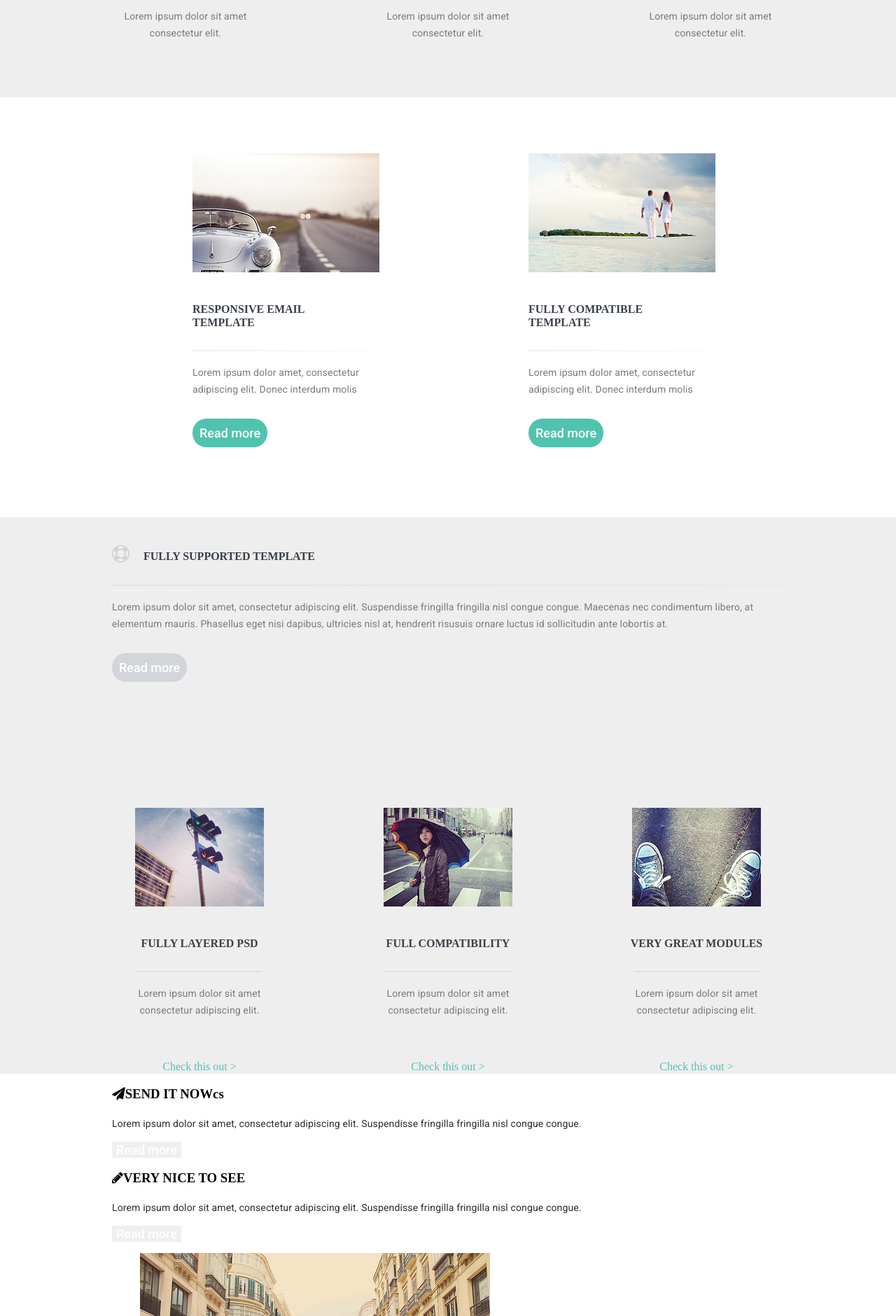
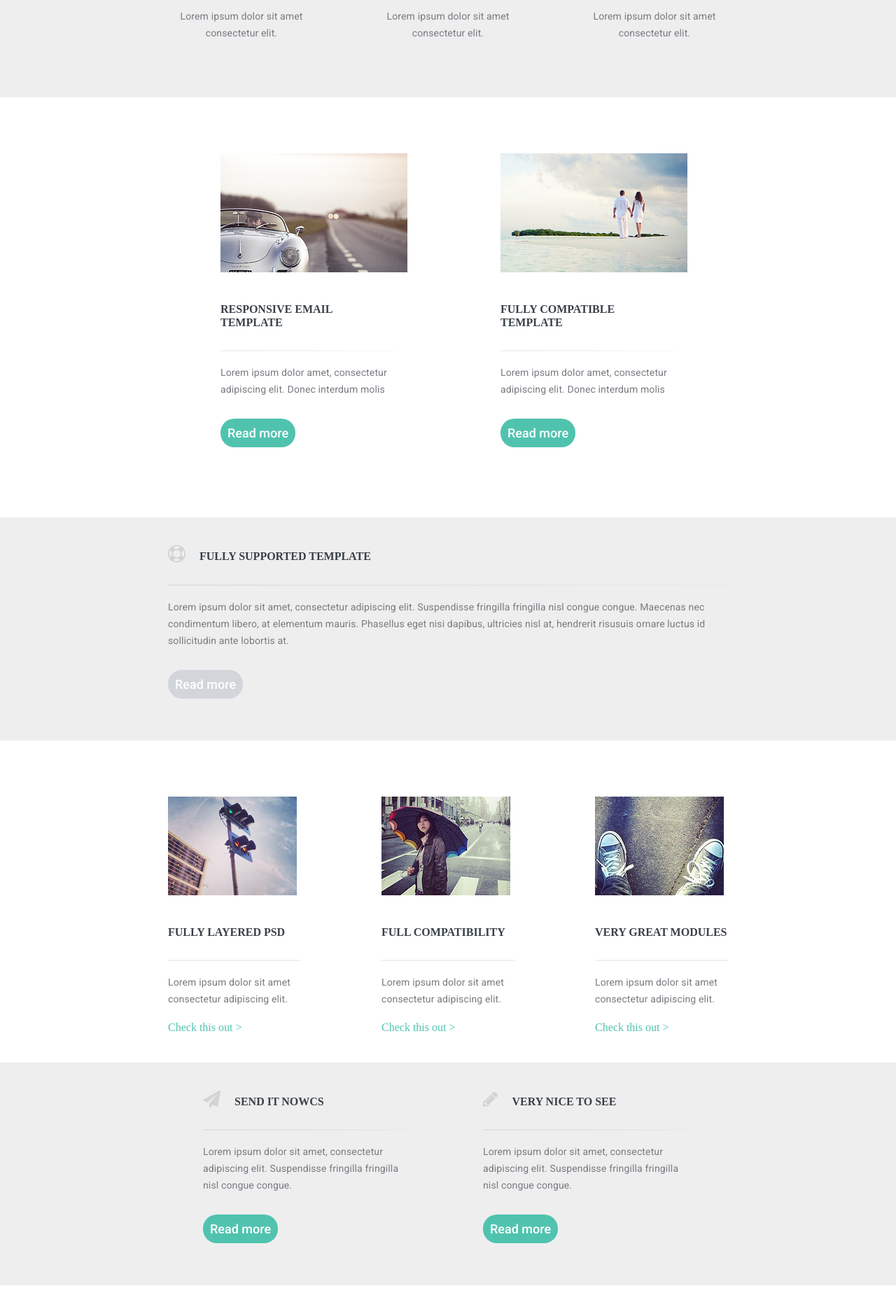
Before and after one commit to pavelbaranchuk/Elena-website-markup, a website: page index.html in a window 1280 px wide. Shown: the part 920-2800 px from the top of the page at 70% size. Drawn offline with nearby package versions, Linux system fonts and the light colour scheme; files that its build step writes are made by us from their sources.

Commit message:
Made changes to finish nissing sections.

```diff
--- a/index.html
+++ b/index.html
@@ -133,41 +133,41 @@
     </div>
   </section>
 
-  <section class="features">
-    <div class="container features__content">
-      <article class="features__item">
-        <img class="features__image" src="img/screen-3.png" alt="features-image">
-        <h3 class="features__heading">
+  <section class="feature">
+    <div class="container feature__content">
+      <article class="feature__item">
+        <img class="feature__image" src="img/screen-3.png" alt="feature-image">
+        <h3 class="feature__heading">
           FULLY LAYERED PSD
         </h3>
-        <p class="features__text text">
+        <p class="feature__text text">
           Lorem ipsum dolor sit amet consectetur adipiscing elit.
         </p>
-        <a class="features__link" href="#">
+        <a class="feature__link" href="#">
           Check this out >
         </a>
       </article>
-      <article class="features__item">
-        <img class="features__image" src="img/screen-4.png" alt="features-image">
-        <h3 class="features__heading">
+      <article class="feature__item">
+        <img class="feature__image" src="img/screen-4.png" alt="feature-image">
+        <h3 class="feature__heading">
           FULL COMPATIBILITY
         </h3>
-        <p class="features__text text">
+        <p class="feature__text text">
           Lorem ipsum dolor sit amet consectetur adipiscing elit.
         </p>
-        <a class="features__link" href="#">
+        <a class="feature__link" href="#">
           Check this out >
         </a>
       </article>
-      <article class="features__item">
-        <img class="features__image" src="img/screen-5.png" alt="features-image">
-        <h3 class="features__heading">
+      <article class="feature__item">
+        <img class="feature__image" src="img/screen-5.png" alt="feature-image">
+        <h3 class="feature__heading">
           VERY GREAT MODULES
         </h3>
-        <p class="features__text text">
+        <p class="feature__text text">
           Lorem ipsum dolor sit amet consectetur adipiscing elit.
         </p>
-        <a class="features__link" href="#">
+        <a class="feature__link" href="#">
           Check this out >
         </a>
       </article>
@@ -205,20 +205,22 @@
 
   <section class="themeforest">
     <div class="themeforest__container container">
-      <ul class="themeforest__menu menu">
-        <li class="themeforest__menu-item">
-          <img class="actions__image" src="img/screen-6.png" alt="actions-image">
-          <h3 class="themeforest__article-heading heading heading_3">
+      <section class="themeforest__item">
+        <div class="image-container">
+          <img class="themeforest__image" src="img/screen-6.png" alt="actions-image" />
+        </div>
+      </section>
+      <section class="themeforest__item" >
+        <h3 class="themeforest__heading">
           JUST FOR YOU ON THEMEFOREST
         </h3>
         <p class="themeforest__text text">
           Lorem ipsum dolor sit amet, consectetur adipiscing elit. Donec interdum mollis risus, in mattis erat convallis egestas.
         </p>
-          <button class="header__button">
+        <button class="themeforest__button themeforest__button-text">
           Read more
         </button>
-        </li>
-      </ul>
+      </section>
     </div>
   </section>
 
@@ -248,7 +250,11 @@
   <footer class="footer">
     <div class="container">
       <div>Elenea</div>
-      <div></div>
+      <div>
+          <i class="fa fa-google-plus" aria-hidden="true"></i>
+          <i class="fa fa-facebook" aria-hidden="true"></i>
+          <i class="fa fa-twitter" aria-hidden="true"></i>
+      </div>
     </div>
   </footer>
 
--- a/scss/_variables.scss
+++ b/scss/_variables.scss
@@ -1,11 +1,14 @@
-$container-width: 960px;
+$container-width: 800px;
 $medium-padding: 40px;
 
-$color-1: white;
-$color-2: #eeeeef;
-$color-3: #2a2d2e;
-$color-4: #9a9b9b;
-$color-5: #acadae;
+$color-1: #eeeeef;
+$color-2: white;
+$color-3: black;
+$color-4: #384048;
+$color-5: #50c3af;
+$color-6: #787b80;
+$color-7: #d2d5da;
+
 
 $medium-weight: 500;
 $black-weight: 900;
--- a/scss/components/_actions.scss
+++ b/scss/components/_actions.scss
@@ -1,5 +1,5 @@
-.action {
-    background: $color-2;
+.actions {
+    background: $color-1;
 
     &__item {
       display: inline-block;
@@ -19,15 +19,15 @@
       }
 
     &__button {
-      background: #50c3af;
+      background: $color-5;
       border-radius: 20px;
       padding: 10px 10px;
-      margin: 10px 0 100px 0;
+      margin: 10px 0 60px 0;
     }
 
     &__heading {
       position: relative;
-      color: #384048;
+      color: $color-4;
       font-size: 12pt;
       text-transform: uppercase;
       margin: 40px 0 50px;
@@ -57,7 +57,7 @@
 
     &__text {
       margin-bottom: 20px;
-      color: #787b80;
+      color: $color-6;
     }
 
     &__button-text {
--- a/scss/components/_categories.scss
+++ b/scss/components/_categories.scss
@@ -1,5 +1,5 @@
 .categories {
-  background: $color-2;
+  background: $color-1;
 
   &__content {
     display: flex;
@@ -28,7 +28,7 @@
       bottom: -2rem;
       height: 2px;
       opacity: 0.06;
-      background: black;
+      background: $color-3;
     }
   }
 
@@ -45,6 +45,6 @@
 
   &__text {
     margin-bottom: 80px;
-    color: #787b80;
+    color: $color-6;
   }
 }
--- a/scss/components/_features.scss
+++ b/scss/components/_feature.scss
@@ -1,8 +1,7 @@
-.features {
+.feature {
     &__item {
       display: inline-block;
-      text-align: center;
-      max-width: 250px;
+      max-width: 190px;
     }
 
     &__content {
@@ -12,20 +11,25 @@
       }
 
     &__button {
-      background: #50c3af;
+      background: $color-5;
       border-radius: 20px;
       padding: 10px 10px;
       margin: 10px 0 100px 0;
     }
 
     &__link {
-        color: #50c3af;
+        color: $color-5;
+        display: inline-block;
         text-decoration-line: none;
+        margin-bottom: 40px;
+        &:hover {
+          text-decoration: underline;
+        }
     }
 
     &__heading {
       position: relative;
-      color: #384048;
+      color: $color-4;
       font-size: 12pt;
       text-transform: uppercase;
       margin: 40px 0 50px;
@@ -33,12 +37,12 @@
       &:after {
         content: "";
         position: absolute;
-        left: 35px;
-        right: 35px;
+        left: 0;
+        right: 0;
         bottom: -2rem;
         height: 2px;
         opacity: 0.06;
-        background: black;
+        background: $color-3;
       }
     }
 
@@ -54,7 +58,7 @@
     }
 
     &__text {
-      margin-bottom: 20px;
-      color: #787b80;
+        margin-bottom: 20px;
+        color: $color-6;
     }
   }
--- a/scss/components/_heading.scss
+++ b/scss/components/_heading.scss
@@ -1,5 +1,5 @@
 .heading {
-  color: $color-3;
+  color: $color-2;
   margin: 10px 0;
 
   &_1 {
--- a/scss/components/_supported.scss
+++ b/scss/components/_supported.scss
@@ -1,5 +1,5 @@
 .supported {
-    background: $color-2;
+    background: $color-1;
 
     &__item {
       display: inline-block;
@@ -23,13 +23,13 @@
        color: white;
        border-radius: 20px;
        padding: 10px 10px;
-       margin: 10px 0 100px 0;
-       background: #d2d5da;
+       margin: 10px 0 60px 0;
+       background: $color-7;
     }
 
     &__heading {
       position: relative;
-      color: #384048;
+      color: $color-4;
       font-size: 12pt;
       text-transform: uppercase;
       margin: 40px 0 50px;
@@ -55,7 +55,7 @@
 
     &__text {
         margin-bottom: 20px;
-        color: #787b80;
+        color: $color-6;
       }
 
     &__article-heading {
--- a/scss/components/_themeforest.scss
+++ b/scss/components/_themeforest.scss
@@ -1,136 +1,65 @@
-.features {
+.themeforest {
   //height: 700px;
   background: $color-2;
 
-  &__heading-2 {
-    text-align: center;
-    margin: 65px 0 20px 0;
+  &__content {
+    display: flex;
+    justify-content: space-between;
+    align-items: center;
   }
 
-  &__heading-4 {
-    margin: 3px 0 0 0;
+  &__item {
+    display: inline-block;
+    max-width: 380px;
+    font-family: PTSans-Bold, AdobeInvisFont, MyriadPro-Regular;
+    margin-top: -60px;
+  }
+
+  &__heading {
+    position: relative;
+    color: $color-4;
+    font-size: 12pt;
+    text-transform: uppercase;
+    margin: 40px 0 50px;
+
+    &:after {
+      content: "";
+      position: absolute;
+      left: 0px;
+      right: 0px;
+      bottom: -2rem;
+      height: 2px;
+      opacity: 0.06;
+      background: linear-gradient(to right, black, #b8b8b8);
+    }
+  }
+
+  &__button {
+    font: normal $medium-weight 18px 'Roboto', $basic-font-stack;
+    border: 0 none;
+    color: white;
+    border-radius: 20px;
+    padding: 10px 10px;
+    margin: 10px 0 60px 0;
+    background: $color-7;
+ }
+
+  &__image {
+    -webkit-clip-path: inset(123px 211px 2px 22px);
+    clip-path: inset(123px 211px 2px 22px);
+  }
+
+  &__image-container {
+    display: inline-block;
+    margin-top: 100px;
   }
 
   &__text {
-    text-align: center;
-    max-width: 370px;
-    margin: 20px auto 60px;
+    margin-bottom: 20px;
+    color: $color-6;
   }
 
-  &__info {
-    overflow: hidden;
-    margin: 0 0 30px 0;
-
-    &-text {
-      margin: 25px 0 0 0;
-    }
-
-    &-list {
-      overflow: hidden;
-      float: right;
-      width: 53%;
-    }
-
-    &-item {
-      margin: 0 0 55px 0;
-
-      &::before {
-        content: url('../img/reward-icon.png');
-        float: left;
-        margin: 0 30px 40px 0;
-      }
-    }
-
-    &-image {
-      float: left;
-      width: 40%;
-      height: 420px;
-      background: url('../img/features.jpg') center/cover no-repeat;
-    }
-  }
-
-  @media only screen and (max-width: $medium-break-point) {
-    padding: 0 $medium-padding;
-
-    &__info {
-      margin-bottom: 15px;
-
-      &-list {
-        width: 52%;
-      }
-
-      &-item {
-        &::before {
-          margin-bottom: 60px;
-        }
-      }
-
-      &-image {
-        height: 340px;
-      }
-    }
-  }
-
-  @media only screen and (max-width: $small-break-point) {
-    &__heading-2 {
-      margin: {
-        top: 50px;
-      }
-    }
-
-    &__info {
-      margin-bottom: 35px;
-
-      &-item {
-        margin: {
-          bottom: 10px;
-        }
-      }
-
-      &-image {
-        height: 245px;
-      }
-
-      &-text {
-        font-size: 12px;
-        margin: {
-          top: 10px;
-        }
-      }
-    }
-  }
-
-  @media only screen and (max-width: $xsmall-break-point) {
-    padding: 0 50px;
-
-    &__heading-4 {
-      margin-bottom: 25px;
-    }
-
-    &__info {
-      margin-bottom: 10px;
-
-      &-image {
-        width: 100%;
-        float: none;
-        margin-bottom: 30px;
-        height: 350px;
-      }
-
-      &-list {
-        width: 100%;
-        float: none;
-      }
-
-      &-item {
-        &::before {
-          margin-bottom: 20px;
-        }
-      }
-
-      &-text {
-        margin-bottom: 30px;
-      }
-    }
+  &__button-text {
+    font-size: 14px;
   }
 }
--- a/scss/index.scss
+++ b/scss/index.scss
@@ -7,7 +7,7 @@
 @import 'components/actions';
 @import 'components/categories';
 @import 'components/footer';
-@import 'components/features';
+@import 'components/feature';
 @import 'components/featured';
 @import 'components/supported';
 @import 'components/templates';
```
Also changed, not shown: scss/components/button.scss (renamed from scss/components/_button.scss). Lines whose indentation alone changed are shown as unchanged.
